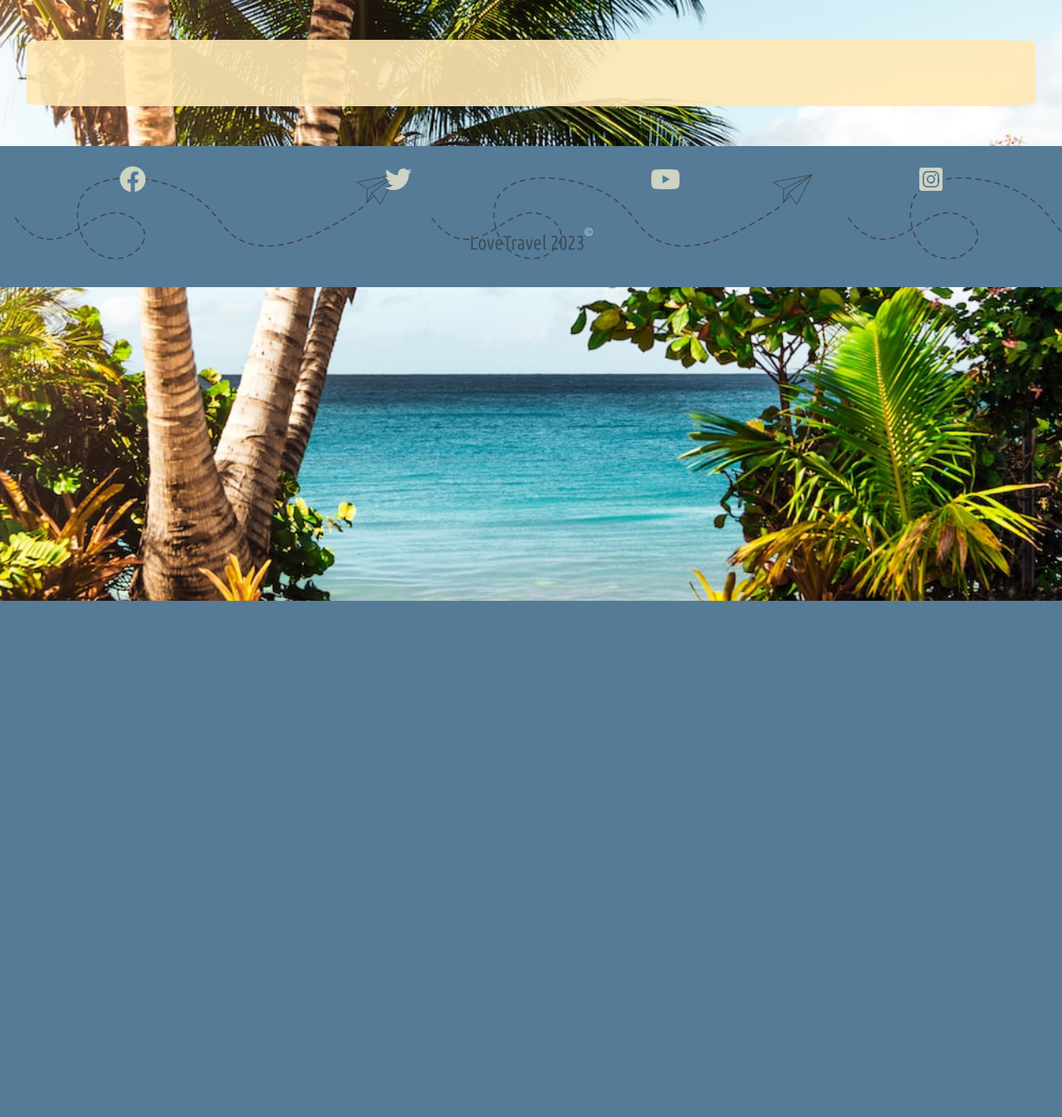
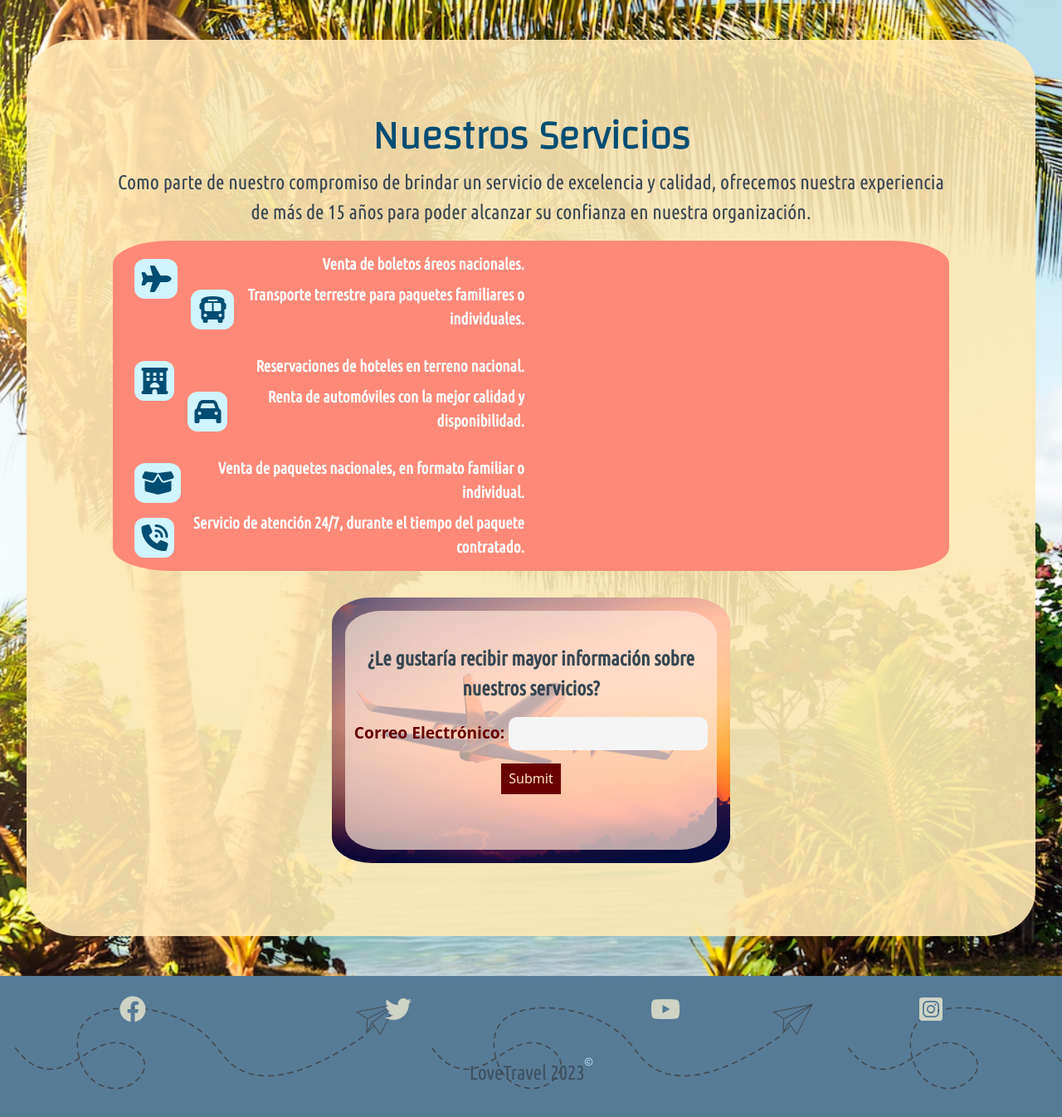
Before and after one commit to DaisyLagos/Proyecto-Agencia-Viajes, a PHP site: page /servicios.html in a window 1280 px wide. Shown: the part 76-1422 px from the top of the page at 83% size. Before the commit the page ends 800 px from the top, so only its background shows below. Run offline with PHP 8.4, Linux system fonts and the light colour scheme; some libraries are stand-ins or nearby versions.

Commit message:
Primeros cambios en la página de servicios.

```diff
--- a/css/styles.css
+++ b/css/styles.css
@@ -24,9 +24,100 @@ body{
     background-position: center center;
     background-attachment: fixed;
     background-size: cover;
+}
 
+.servicios-main{
+    margin: 3rem 4rem;
+}
 
+.servicios-titulo p{
+    font-size: 1.5rem;
+    text-align: center;
+}
 
+.servicios{
+    background-color: #FF8979;
+    border-radius: 7%;
+    /* padding: 1rem; */
+}
+
+.servicios-row{
+    padding: 0.4rem;
+    margin: 0;
+}
+
+.servicios-row div{
+    text-align:right;
+    margin: 0;
+}
+
+.servicios-row div p{
+    margin: 0.5rem 0.5rem;
+    color: white;
+    font-weight: 600;
+    font-size: 1.2rem;
+    font-family: 'Ubuntu Condensed', sans-serif;
+ }
+
+ .servicios .servicios-row i{
+    float: left;
+    background-color: #D0F5FF;
+    padding: 0.5rem;
+    border-radius: 25%;
+    color:#004D73;
+    font-size: 2rem;
+    margin: 0.5rem;
+}
+
+/* Formulario */
+.servicios-form{
+    border-radius: 10%;
+    font-size: 1.2rem ;
+    font-weight: 600;
+    margin: 2rem auto;
+    max-width: 30rem;
+    min-height: fit-content;
+    text-align: center;
+    padding: 1rem;
+    background: url(../img/background-form.jpg);
+    background-size: cover;
+    background-position: 0%;
+}
+
+.servicios-form .form-info{
+    border-radius: 10%;
+    background: rgba(255, 230, 215, 0.7);
+    color: #690000;
+    min-height: 18rem;
+    padding: 2.5rem 0;
+    height: 13rem;
+}
+
+.servicios-form .form-info input{
+    font-size: 1rem;
+}
+
+.servicios-form .form-info input[type="email"]{
+    border-radius: 10px;
+    width: 15rem;
+    padding: 0.5rem;
+    border: none;
+    background-color: whitesmoke;
+}
+
+.servicios-form .form-info input[type="submit"]{
+    display: block;
+    margin: 1rem auto;
+    background-color: #690000;
+    color: bisque;
+    border: none;
+    padding: 0.4rem 0.6rem;
+    font-weight: 500;
+}
+
+.servicios-form .form-info input[type="submit"]:hover{
+    background-color: #FFE6D7;
+    color: #690000;
 }
 
 body .contenedor-contenido{
@@ -36,17 +127,12 @@ body .contenedor-contenido{
     width: 95%;
     padding: 2.5rem;
     height: max-content;
-
-
 }
-
-
 
 .navbar{
 
     width: 100%;
 }
-
 
 h1{
     font-size: 3rem;
@@ -73,6 +159,12 @@ p{
     font-size: 1.5rem;
     font-family: 'Ubuntu Condensed', sans-serif;
 }
+
+/*Inicio Servicios*/
+
+
+/* Fin Servicios */
+
 
 
 /* Footer */
--- a/servicios.html
+++ b/servicios.html
@@ -51,7 +51,55 @@
 <!-- FIN NAVBAR -->
   <div class="contenedor-contenido">
     <!-- EMPEZAR EL CONTENIDO DE LA PÁGIANA AQUI -->
+    <div class="servicios-main">
+      <div class="servicios-titulo">
+        <h1>Nuestros Servicios</h1>
+        <p>Como parte de nuestro compromiso de brindar un servicio de excelencia y calidad, ofrecemos nuestra experiencia de más de 15 años para poder alcanzar su confianza en nuestra organización.</p>
+      </div>
 
+      <div class="container servicios">
+        <div class="servicios-row">
+          <div class="col-xs-12 col-sm-12 col-md-6 col-lg-6">
+            <i class="fa-solid fa-plane"></i>
+            <p>Venta de boletos áreos nacionales.</p>
+          </div>
+          <div class="col-xs-12 col-sm-12 col-md-6 col-lg-6">
+            <i class="fa-solid fa-bus"></i>
+            <p>Transporte terrestre para paquetes familiares o individuales.</p>
+          </div>
+        </div>
+        <div class="servicios-row">
+          <div class="col-xs-12 col-sm-12 col-md-6 col-lg-6">
+            <i class="fa-solid fa-hotel"></i>
+            <p>Reservaciones de hoteles en terreno nacional.</p>
+          </div>
+          <div class="col-xs-12 col-sm-12 col-md-6 col-lg-6">
+            <i class="fa-solid fa-car"></i>
+            <p>Renta de automóviles con la mejor calidad y disponibilidad.</p>
+          </div>
+        </div>
+        <div class="servicios-row">
+          <div class="col-xs-12 col-sm-12 col-md-6 col-lg-6">
+            <i class="fa-solid fa-box-open"></i>
+            <p>Venta de paquetes nacionales, en formato familiar o individual.</p>
+          </div>
+          <div class="col-xs-12 col-sm-12 col-md-6 col-lg-6">
+            <i class="fa-solid fa-phone-volume"></i>
+            <p>Servicio de atención 24/7, durante el tiempo del paquete contratado.</p>
+          </div>
+        </div>
+      </div>
+
+      <form class="servicios-form" action="#">
+        <div class="form-info">
+          <p>¿Le gustaría recibir mayor información sobre nuestros servicios? <br> </p>
+        <label for="email">Correo Electrónico: <input type="email" id="email"></label>
+        <input type="submit"" id="submit">
+        </div>
+
+      </form>
+
+    </div>
     <!-- TERMINAR EL CONTENIDO DE LA PÁGIANA AQUI -->
   </div>
 </body>
```
Also changed, not shown: img/background-form.jpg (added).
